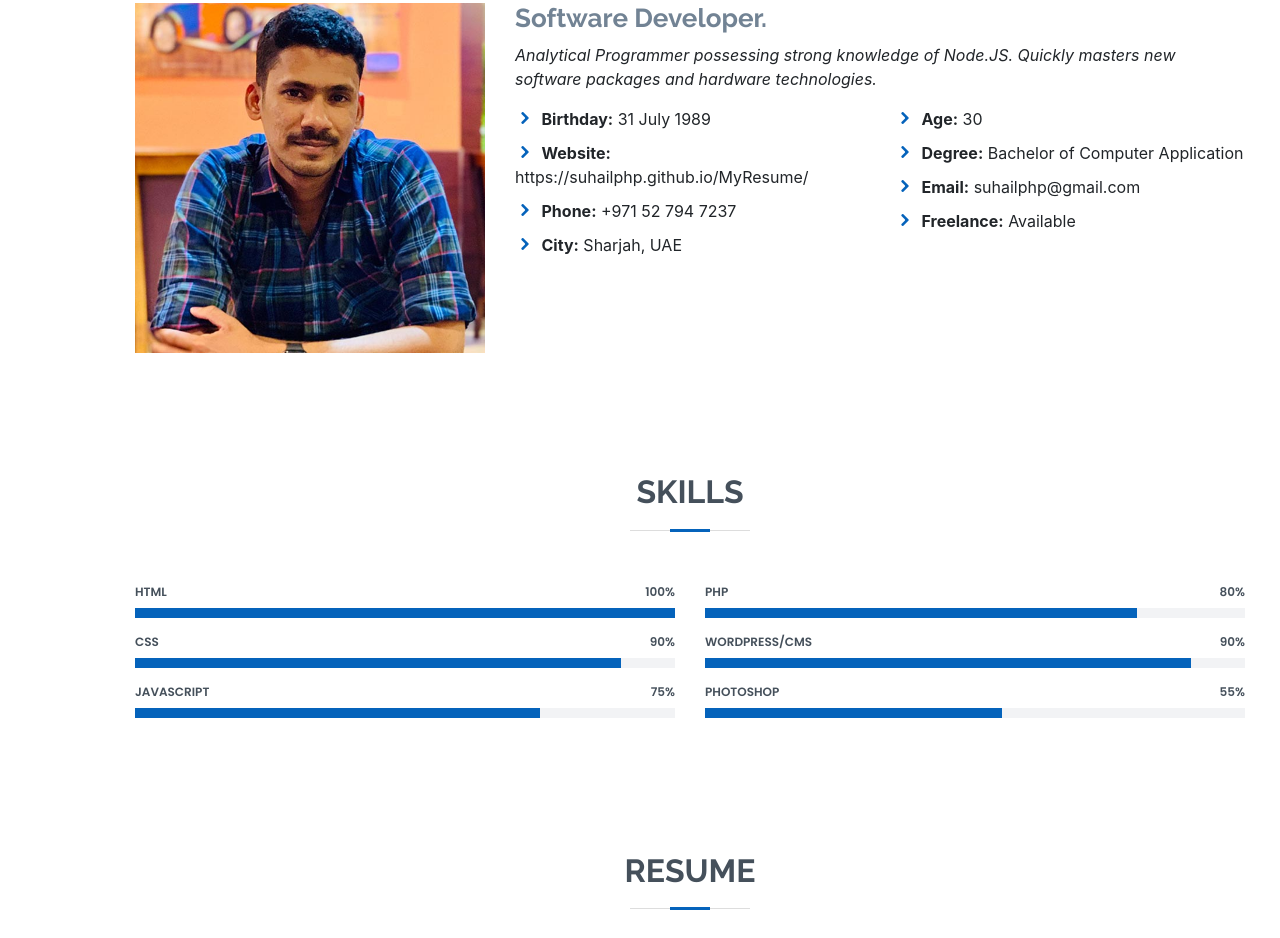
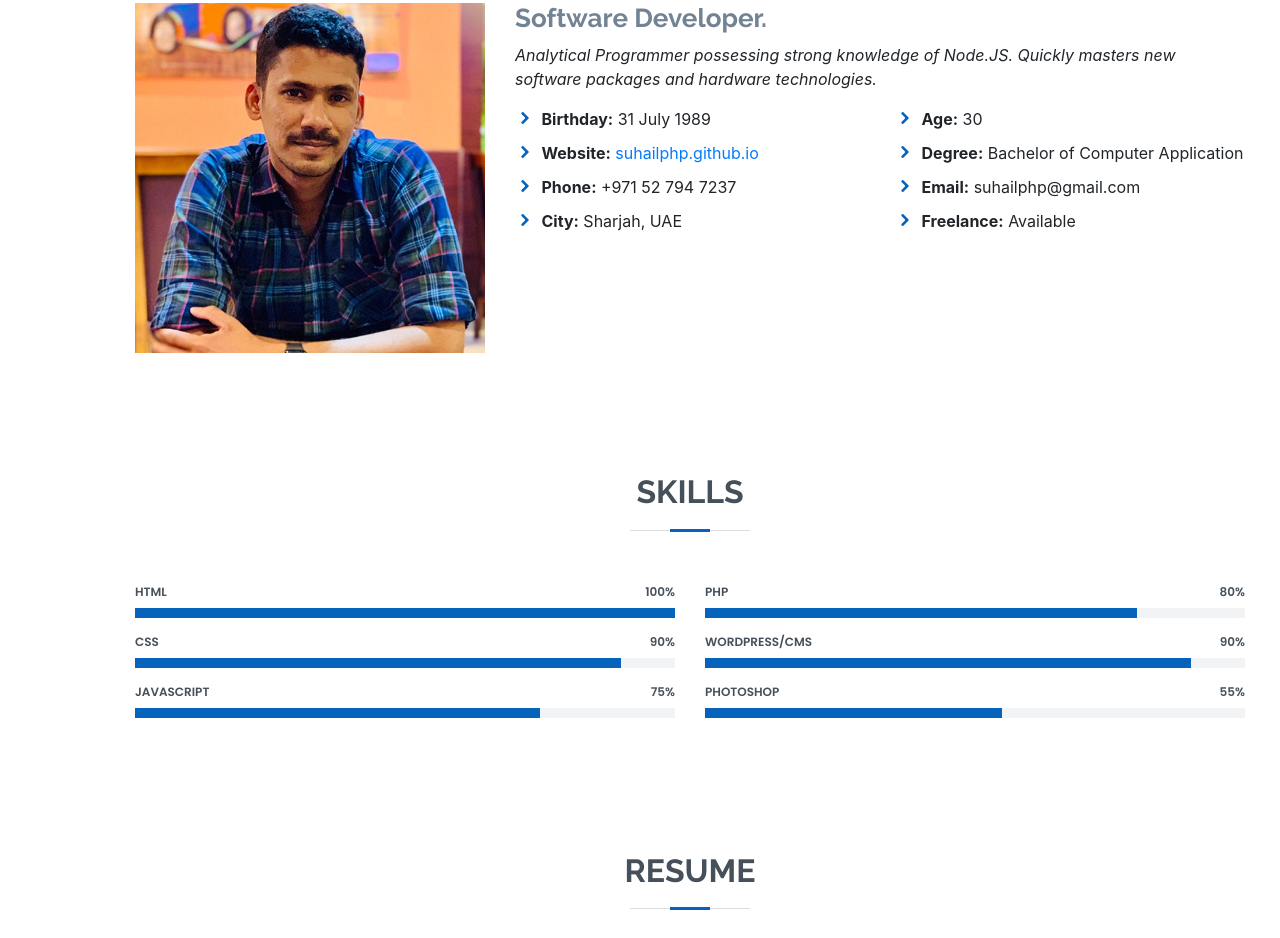
Before and after one commit to suhailphp/MyResume, a website with bundled scripts: page index.html in a window 1280 px wide. Shown: the part 1013-1951 px from the top of the page. Built offline with nearby package versions, Linux system fonts and the light colour scheme.

Commit message:
Website link updated

```diff
--- a/index.html
+++ b/index.html
@@ -87,7 +87,7 @@
               <div class="col-lg-6">
                 <ul>
                   <li><i class="icofont-rounded-right"></i> <strong>Birthday:</strong> 31 July 1989</li>
-                  <li><i class="icofont-rounded-right"></i> <strong>Website:</strong> https://suhailphp.github.io/MyResume/</li>
+                  <li><i class="icofont-rounded-right"></i> <strong>Website:</strong> <a href="https://suhailphp.github.io/MyResume/">suhailphp.github.io</a></li>
                   <li><i class="icofont-rounded-right"></i> <strong>Phone:</strong> +971 52 794 7237</li>
                   <li><i class="icofont-rounded-right"></i> <strong>City:</strong>  Sharjah, UAE</li>
                 </ul>
```
